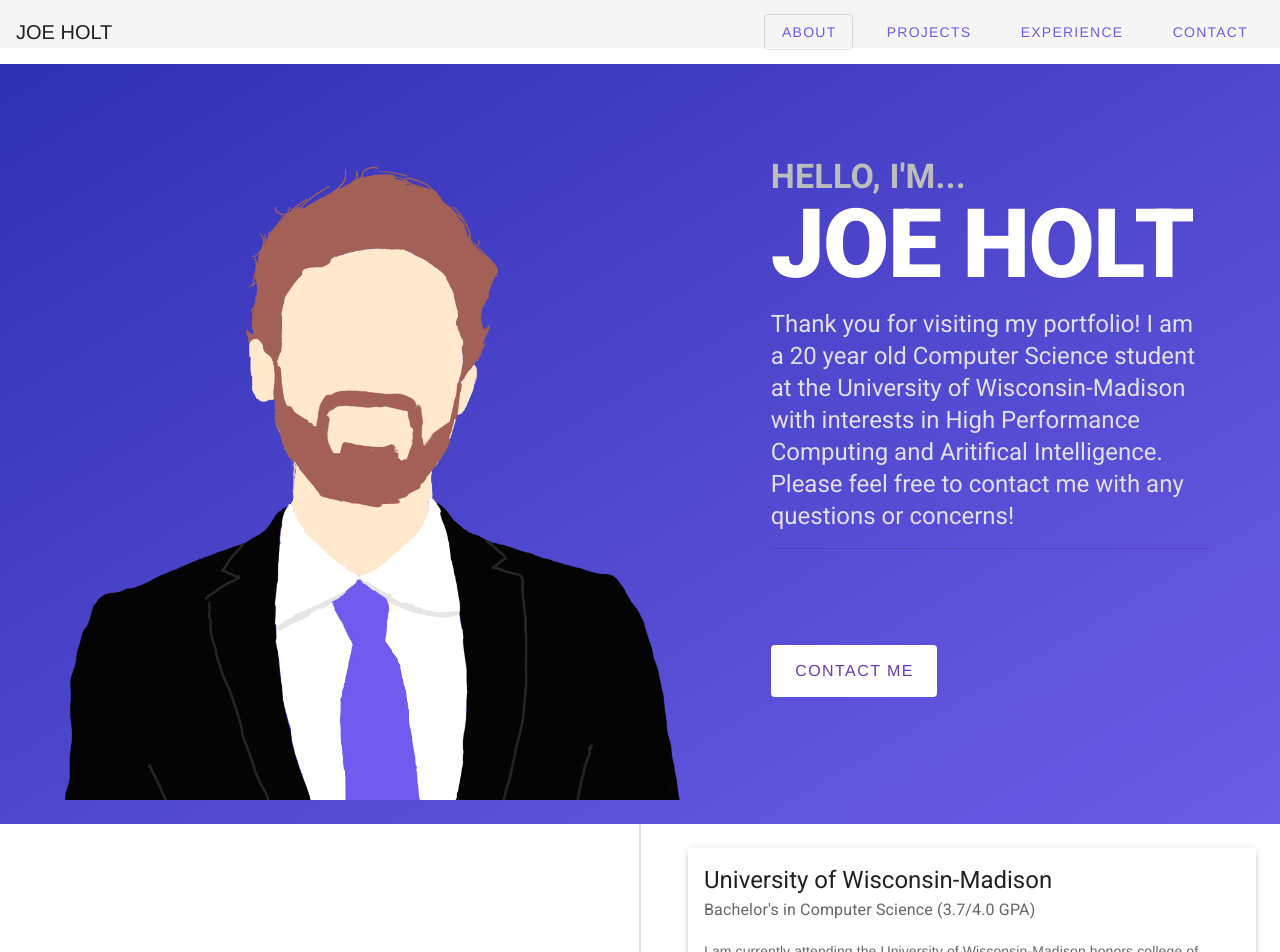
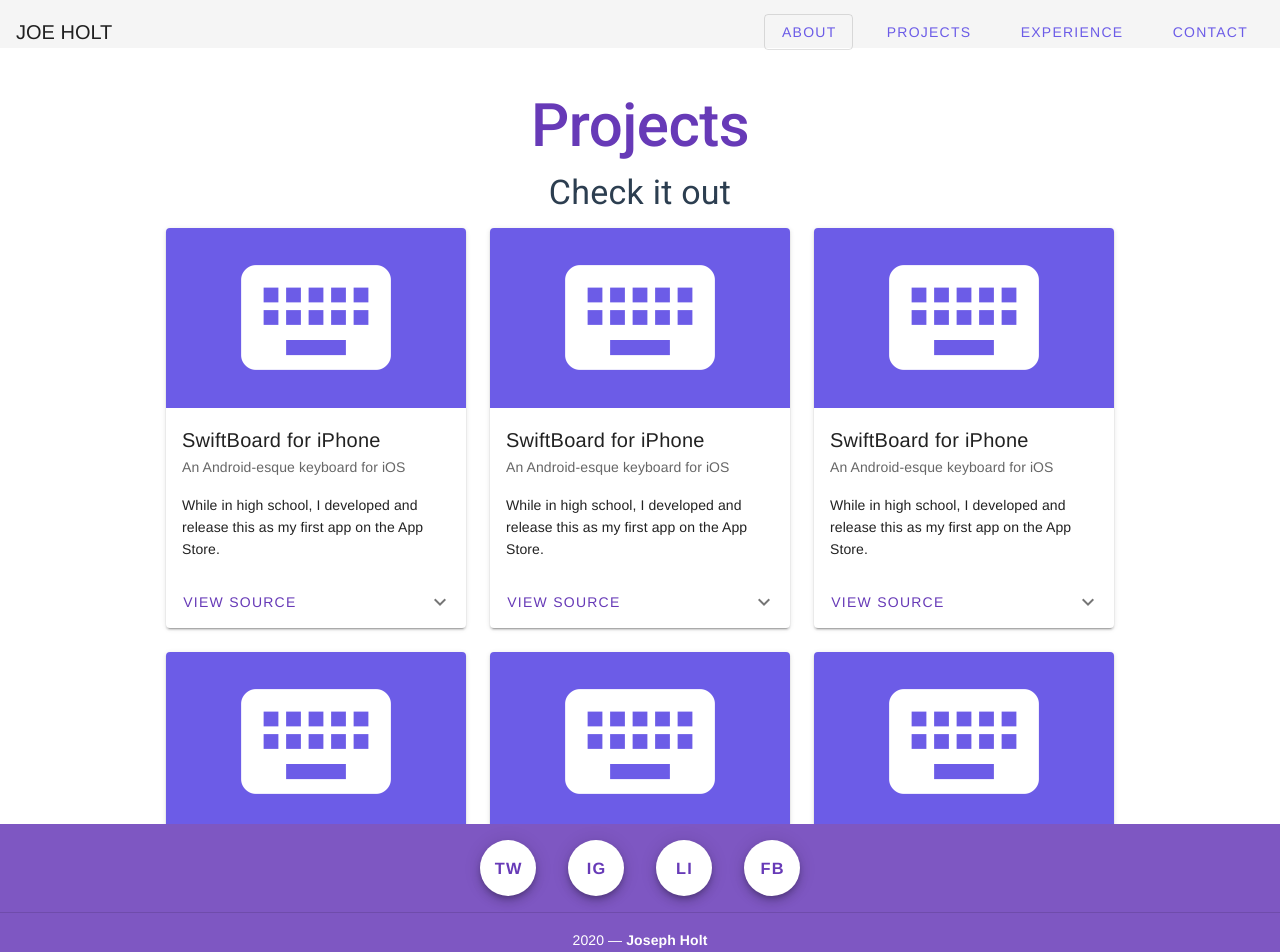
Before and after one commit to JoeHolt/Portfolio, a Vue app: page / in a window 1280 px wide. Shown: the top 952 px of the page. Built offline with nearby package versions, Linux system fonts and the light colour scheme.

Commit message:
added initial projects page

```diff
--- a/src/components/ExperienceTimeline.vue
+++ b/src/components/ExperienceTimeline.vue
@@ -13,7 +13,7 @@
           >
         </span>
       </template>
-      <v-card class="elevation-3">
+      <v-card class="elevation-3" v-if="experience.noCard !== true">
         <v-card-title class="headline noselect">{{ experience.company }}</v-card-title>
         <v-card-subtitle class="subtitle-1 noselect"> {{ experience.title }} </v-card-subtitle>
         <v-card-text class="noselect">
@@ -58,14 +58,14 @@
                   dark
                   flat
                   >
-                  <v-toolbar-title>{{ experience.company }} - {{ skill.title }}</v-toolbar-title>
+                  <v-toolbar-title class="noselect">{{ experience.company }} - {{ skill.title }}</v-toolbar-title>
                   <v-spacer></v-spacer>
                   <v-btn icon @click="coursesOpened = false">
                     <v-icon>mdi-close</v-icon>
                   </v-btn>
                 </v-toolbar>
                 <!-- Listing skills -->
-                <v-list two-line subheader>
+                <v-list two-line subheader class="noselect">
                   <div v-for="subject in skill.expanded" :key="subject.title">
                     <v-subheader>{{ subject.category }}</v-subheader>
                     <v-list-item v-for="course in subject.items" :key="course.name">
@@ -100,7 +100,7 @@
           end: 'Present',
           color: '#9b0000',
           description: 'I am currently attending the University of Wisconsin-Madison honors college of Letters and Science in persuit of a degree in Computer Science. I began my journey at UW in fall 2018, and will be graduating next fall. Throughout my time at UW-Madison, I have gained invaluable skills and made connections with people from across the globe:',
-          projects: ['Theta Tau - Exec Board / Treasurer', 'NEXT', 'Natatorium with the Boys'],
+          projects: ['Theta Tau, professional co-ed egineering fraternity - Exec Board / Treasurer', 'NEXT', 'Natatorium with the Boys'],
           skills: [
             { title: 'Course Work',
               category: 'expand',
@@ -152,11 +152,11 @@
         },
         {
           company: 'Amazon',
-          title: 'Sowftware Development Engineer',
+          title: 'Sowftware Development Engineering Intern',
           start: 'May 2020',
           end: 'Present',
           color: '#FF9900',
-          description: 'Starting this May, I will be working as a Software Development Intern for Amazon Seattle! I am super excited to begin work and continue expanding my computer science skills!',
+          description: 'Starting this May, I will be working as a Software Development Engineering Intern for Amazon Seattle! I am super excited to begin work and continue expanding my computer science skills!',
           skills: []
         },
         {
--- /dev/null
+++ b/src/components/Projects.vue
@@ -0,0 +1,83 @@
+<template>
+  <v-container class="projects" style="max-width: 100%">
+    <div class="mt-5">
+      <p class="display-3 text-center font-weight-medium deep-purple--text"> Projects </p>
+      <p class="display-1 text-center gray--text"> Check it out </p>
+    </div>
+    <v-row>
+      <v-col cols="12">
+        <v-row align="center" justify="center">
+          <v-card v-for="x in 8" :key="x" width="300px" class="ma-3">
+            <div
+              :style="'background-color: ' + projects[0].color1"
+              style="height: 180px;">
+              <v-icon color="white" class="projects--card-img" x-large>{{ projects[0].img }}</v-icon>
+            </div>
+            <v-card-title v-text="projects[0].name"></v-card-title>
+            <v-card-subtitle v-text="projects[0].subtitle"></v-card-subtitle>
+            <v-card-text class="text--primary" v-text="projects[0].description"></v-card-text>
+            <v-card-actions>
+              <v-btn text color="deep-purple" target="_blank" :href="projects[0].url">View Source</v-btn>
+              <v-spacer></v-spacer>
+              <v-btn icon @click="projects[0].show = !projects[0].show">
+                <v-icon>{{ projects[0].show ? 'mdi-chevron-up' : 'mdi-chevron-down' }}</v-icon>
+              </v-btn>
+              <!-- Skills -->
+
+            </v-card-actions>
+            <v-expand-transition>
+              <div v-show="projects[0].show">
+                <v-divider></v-divider>
+                <h2>Skills will go here</h2>
+              </div>
+            </v-expand-transition>
+          </v-card>
+        </v-row>
+      </v-col>
+    </v-row>
+  </v-container>
+</template>
+
+<script>
+export default {
+  name: 'Projects',
+  data() {
+    return {
+      projects: [
+        {
+          name: 'SwiftBoard for iPhone',
+          color1: '#6c5ce7',
+          color2: '#6c5ce7',
+          show: false,
+          img: 'mdi-keyboard',
+          url: 'https://www.google.com',
+          subtitle: 'An Android-esque keyboard for iOS',
+          description: 'While in high school, I developed and release this as my first app on the App Store.',
+          bullets: []
+        }
+      ]
+    };
+  },
+  methods: {
+  },
+  created () {
+    console.log(this.projects[0]);
+  }
+};
+</script>
+
+<style>
+
+.projects {
+  color: "gray";
+  height: 95vh;
+  width: 100%;
+}
+
+.projects--card-img {
+  width: 100%;
+  text-align: center;
+  font-size: 180px !important;
+}
+
+</style>
--- a/src/views/Home.vue
+++ b/src/views/Home.vue
@@ -1,7 +1,8 @@
 <template>
   <span>
-    <general-image-header v-if="true"></general-image-header>
-    <experience-timeline></experience-timeline>
+    <projects></projects>
+    <general-image-header v-if="false"></general-image-header>
+    <experience-timeline v-if="false"></experience-timeline>
   </span>
 </template>
 
@@ -9,12 +10,14 @@
 // @ is an alias to /src
 import GeneralImageHeader from '@/components/GeneralImageHeader';
 import ExperienceTimeline from '@/components/ExperienceTimeline';
+import Projects from '@/components/Projects';
 
 export default {
   name: 'Home',
   components: {
     GeneralImageHeader,
-    ExperienceTimeline
+    ExperienceTimeline,
+    Projects
   }
 };
 </script>
```
